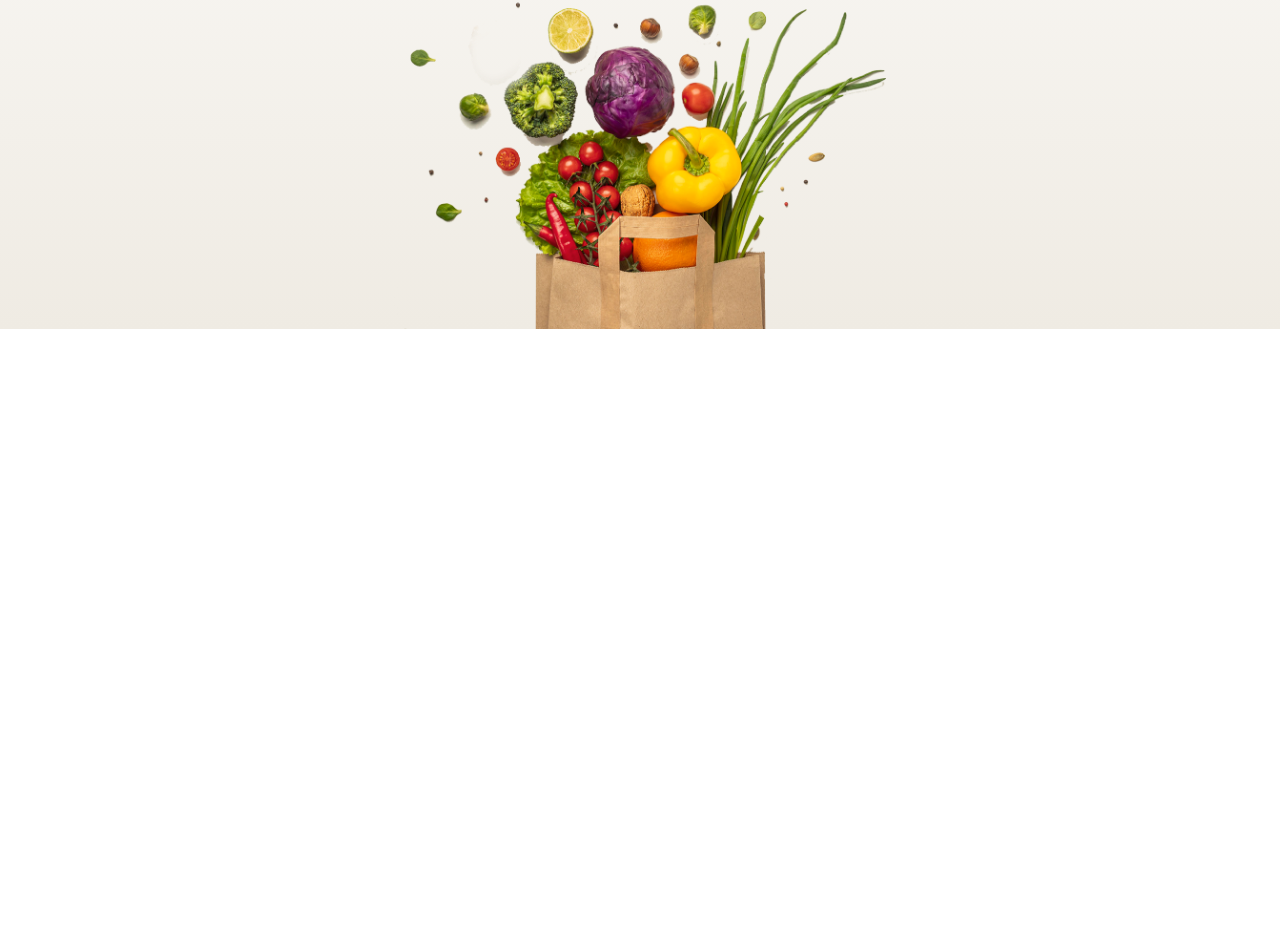
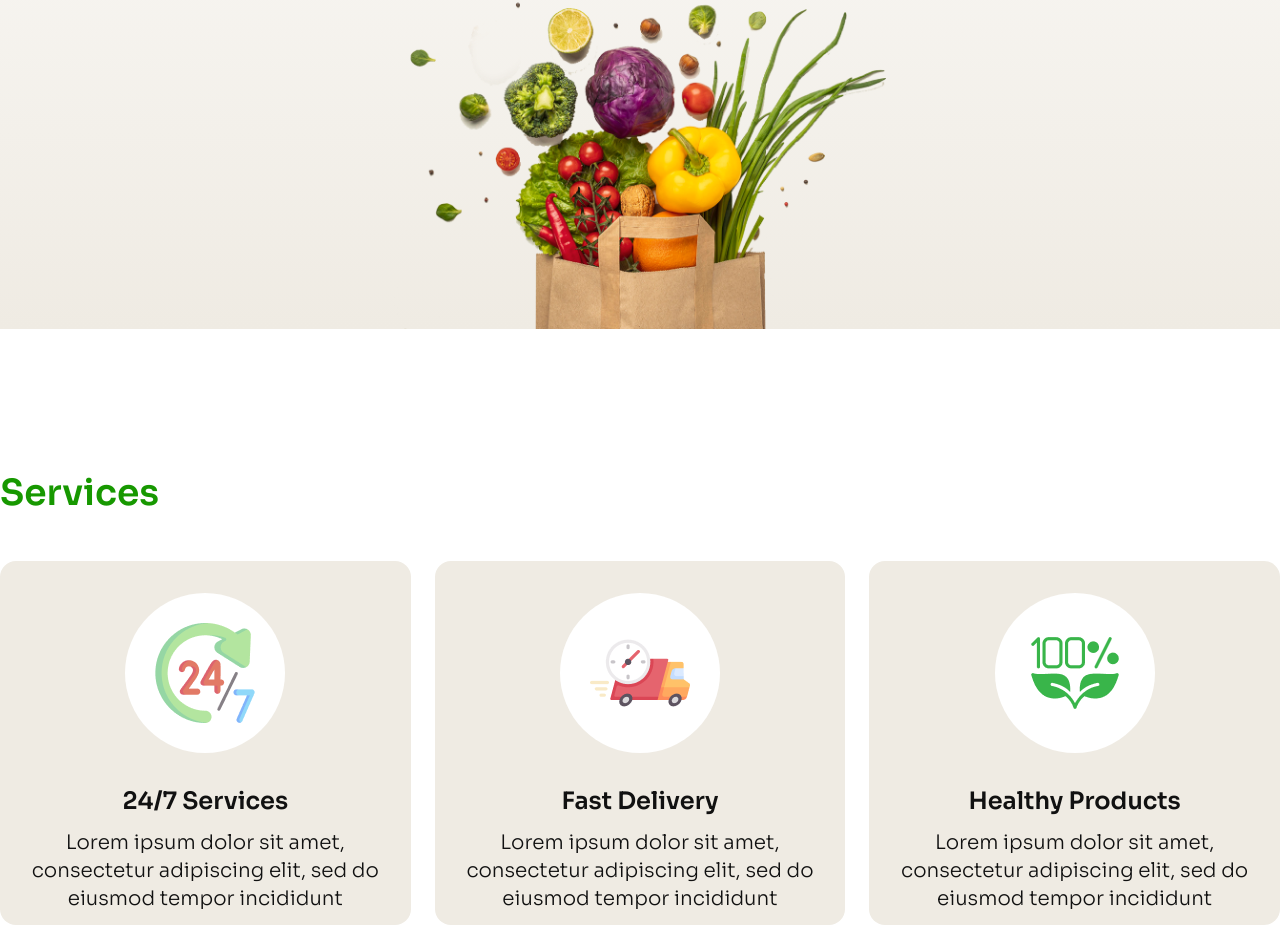
Before and after one commit to shariful962/DailyPantry, a plain HTML site: page index.html in a window 1280 px wide. Shown: the part 463-1388 px from the top of the page. Before the commit the page ends 800 px from the top, so only its background shows below. Drawn offline with nearby package versions, Linux system fonts and the light colour scheme.

Commit message:
service added

```diff
--- a/index.html
+++ b/index.html
@@ -25,6 +25,7 @@
           --font-secondary: "Poppins", serif;
           --color-textColor: #111111;
           --color-Accent: #179800;
+          --color-secondary: #EFEBE3;
           --text-bannerTitle: 3.5rem;
 
         }
@@ -34,7 +35,9 @@
         .btn {
             @apply bg-Accent text-white py-3 px-8 border-none text-xl rounded-lg;
         }
-
+        .title {
+            @apply text-4xl font-semibold mb-12;
+        }
       </style>
 </head>
 <body class="font-primary">
@@ -78,7 +81,56 @@
             </div>
         </div>
     </header>
-    <main></main>
+    <main>
+        <section class="service mt-36">
+            <div class="service-content container md:container mx-auto">
+                <h1 class="title text-Accent ml-3 lg:ml-0">Services</h1>
+                <div class="service-box grid grid-cols-1 md:grid-cols-2 lg:grid-cols-3 gap-6">
+                    <div class="service-card bg-secondary text-center rounded-2xl">
+                        <div class="flex justify-center">
+                            <div class="image-box h-40 w-40 rounded-full bg-white flex justify-center items-center mt-8">
+                                <img src="assets/service.png" alt="service">
+                            </div>
+                        </div>
+                        <h2 class="text-2xl font-semibold text-textColor mt-8">
+                            24/7 Services
+                        </h2>
+                        <p class="text-xl font-light text-textColor my-3 max-w-[400px] mx-auto lg:w-auto">
+                            Lorem ipsum dolor sit amet, consectetur adipiscing elit, sed do eiusmod tempor incididunt
+                        </p>
+                    </div>
+
+                    <div class="service-card bg-secondary text-center rounded-2xl">
+                        <div class="flex justify-center">
+                            <div class="image-box h-40 w-40 rounded-full bg-white flex justify-center items-center mt-8">
+                                <img src="assets/delivery.png" alt="service">
+                            </div>
+                        </div>
+                        <h2 class="text-2xl font-semibold text-textColor mt-8">
+                            Fast Delivery
+                        </h2>
+                        <p class="text-xl font-light text-textColor my-3 max-w-[400px] mx-auto lg:w-auto">
+                            Lorem ipsum dolor sit amet, consectetur adipiscing elit, sed do eiusmod tempor incididunt
+                        </p>
+                    </div>
+
+                    <div class="service-card bg-secondary text-center rounded-2xl">
+                        <div class="flex justify-center">
+                            <div class="image-box h-40 w-40 rounded-full bg-white flex justify-center items-center mt-8">
+                                <img src="assets/healthy.png" alt="service">
+                            </div>
+                        </div>
+                        <h2 class="text-2xl font-semibold text-textColor mt-8">
+                            Healthy Products
+                        </h2>
+                        <p class="text-xl font-light text-textColor my-3 max-w-[400px] mx-auto lg:w-auto">
+                            Lorem ipsum dolor sit amet, consectetur adipiscing elit, sed do eiusmod tempor incididunt
+                        </p>
+                    </div>
+                </div>
+            </div>
+        </section>
+    </main>
     <footer></footer>
 </body>
 </html>
```
